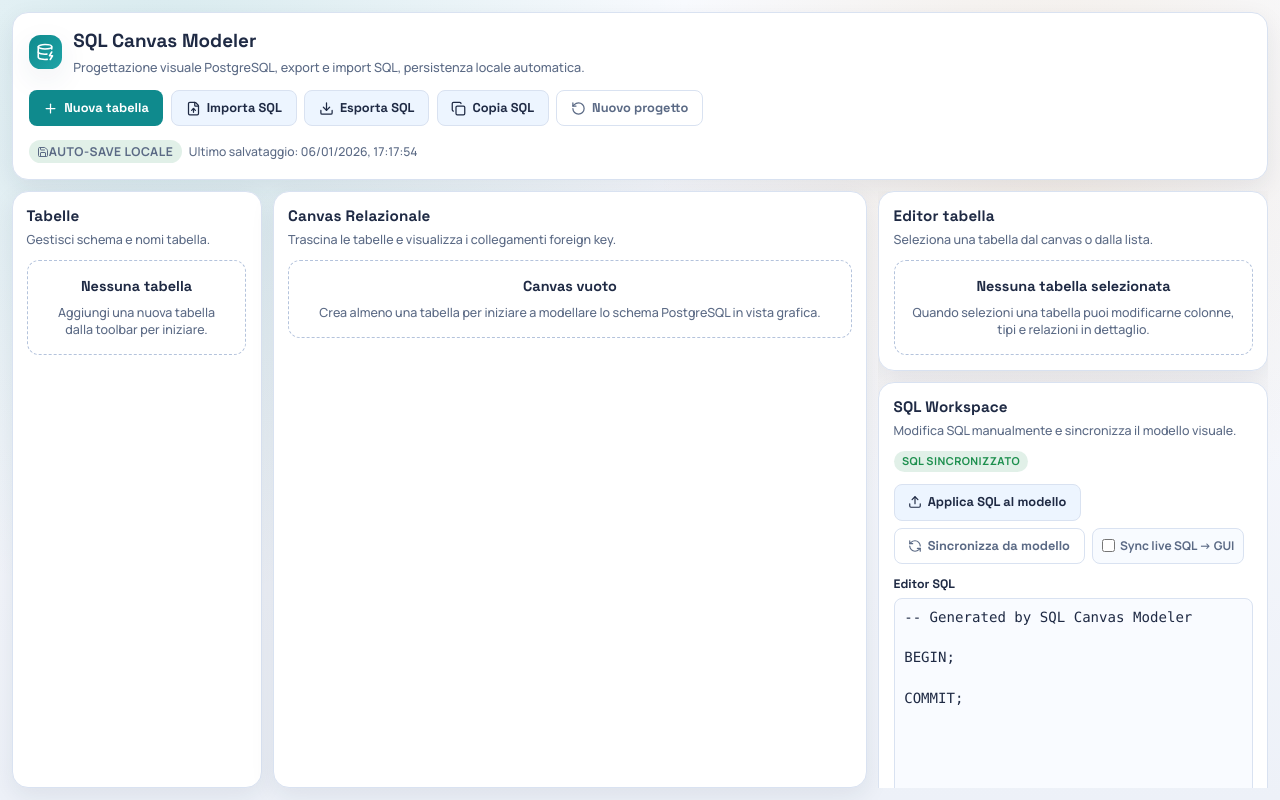
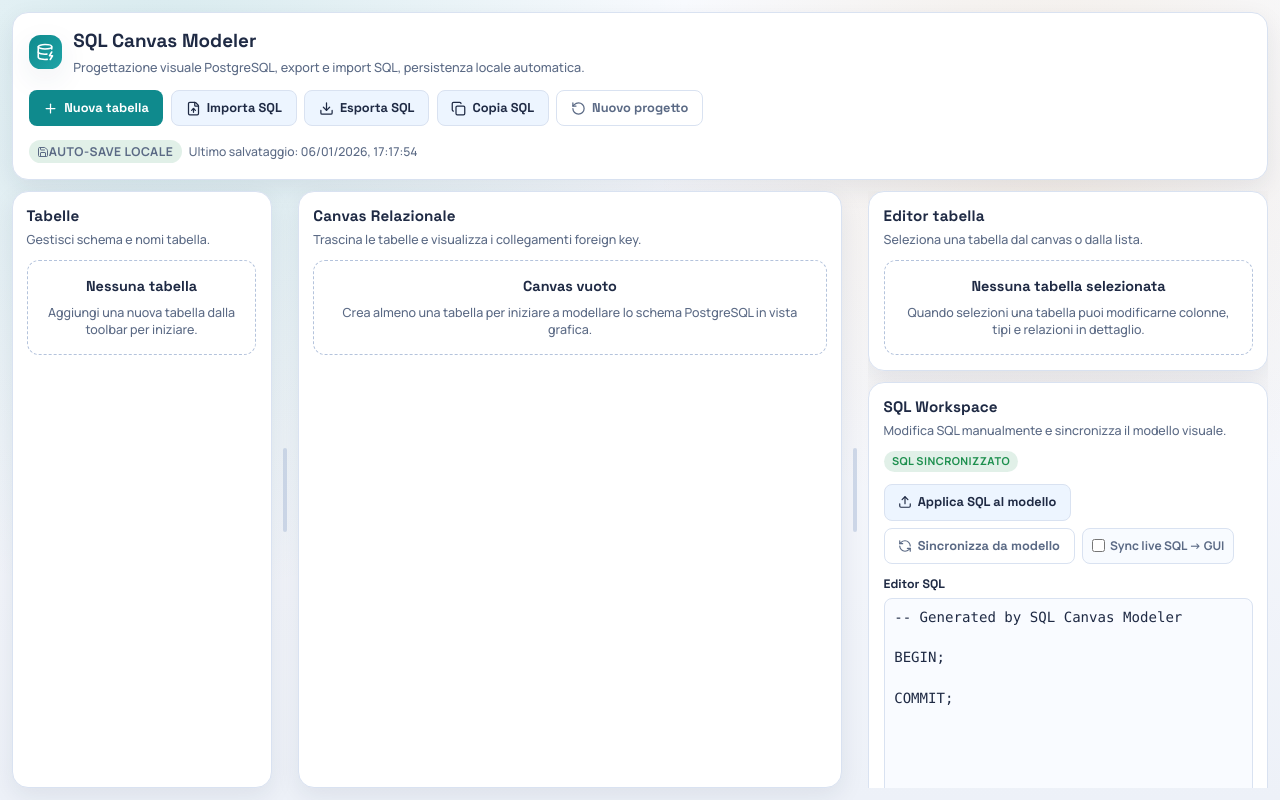
Before and after one commit to d4v3-rm/fe-react-sql-canva, a React (Vite) app: page / in a window 1280 px wide. Built offline with nearby package versions, Linux system fonts and the light colour scheme.

Commit message:
feat: add draggable persisted panel resizing

```diff
--- a/src/app/App.module.scss
+++ b/src/app/App.module.scss
@@ -9,19 +9,34 @@
 }
 
 .layout {
+  --left-pane-width: 260px;
+  --right-pane-width: 400px;
   min-height: 0;
-  display: grid;
-  gap: 0.72rem;
-  grid-template-columns: minmax(220px, 260px) minmax(420px, 1fr) minmax(350px, 430px);
+  display: flex;
+  align-items: stretch;
+  gap: 0.52rem;
 }
 
-.leftPane,
-.centerPane,
-.rightPane {
+.leftPane {
+  width: var(--left-pane-width);
+  min-width: 220px;
+  max-width: 520px;
+  flex: 0 0 var(--left-pane-width);
+  min-height: 0;
+}
+
+.centerPane {
+  min-width: 420px;
+  flex: 1 1 auto;
   min-height: 0;
 }
 
 .rightPane {
+  width: var(--right-pane-width);
+  min-width: 320px;
+  max-width: 620px;
+  flex: 0 0 var(--right-pane-width);
+  min-height: 0;
   display: grid;
   gap: 0.72rem;
   align-content: start;
@@ -29,20 +44,59 @@
   @include m.slim-scrollbar;
 }
 
-@media (max-width: 1360px) {
-  .layout {
-    grid-template-columns: minmax(210px, 250px) minmax(380px, 1fr) minmax(320px, 390px);
+.splitter {
+  flex: 0 0 10px;
+  border-radius: 999px;
+  cursor: col-resize;
+  position: relative;
+  background: transparent;
+  transition: background-color t.$transition-fast;
+
+  &::before {
+    content: '';
+    position: absolute;
+    inset: 0;
+    margin: auto;
+    width: 4px;
+    height: 84px;
+    border-radius: 999px;
+    background: t.$color-border-strong;
+    opacity: 0.6;
+    transition: background-color t.$transition-fast, opacity t.$transition-fast;
+  }
+
+  &:hover::before {
+    background: t.$color-primary;
+    opacity: 1;
+  }
+
+  &:active::before {
+    background: t.$color-primary-strong;
+    opacity: 1;
   }
 }
 
 @media (max-width: 1100px) {
   .layout {
+    display: grid;
     grid-template-columns: 1fr;
+    gap: 0.72rem;
+  }
+
+  .splitter {
+    display: none;
   }
 
   .leftPane,
-  .centerPane,
   .rightPane {
+    width: auto;
+    max-width: none;
+    min-width: 0;
+    flex: initial;
     display: grid;
   }
+
+  .centerPane {
+    min-width: 0;
+  }
 }
--- a/src/app/App.tsx
+++ b/src/app/App.tsx
@@ -1,4 +1,4 @@
-import { useMemo } from 'react'
+import { useMemo, useRef, type CSSProperties, type PointerEvent as ReactPointerEvent } from 'react'
 
 import { SchemaCanvas } from '@/features/canvas/SchemaCanvas'
 import { SqlPreview } from '@/features/sql-preview/SqlPreview'
@@ -6,13 +6,38 @@ import { TableEditor } from '@/features/table-editor/TableEditor'
 import { TableList } from '@/features/table-list/TableList'
 import { Toolbar } from '@/features/toolbar/Toolbar'
 import { generateProjectSql } from '@/lib/sql/generateSql'
+import { useLayoutStore } from '@/store/layoutStore'
 import { useSchemaStore } from '@/store/schemaStore'
 
 import styles from './App.module.scss'
 
+const MIN_LEFT_PANE_WIDTH = 220
+const MIN_RIGHT_PANE_WIDTH = 320
+const MIN_CENTER_PANE_WIDTH = 420
+const TOTAL_SPLITTER_WIDTH = 20
+
+type ResizeTarget = 'left' | 'right'
+
+function clamp(value: number, min: number, max: number): number {
+  return Math.min(Math.max(value, min), max)
+}
+
 export default function App() {
   const tables = useSchemaStore((state) => state.tables)
   const relations = useSchemaStore((state) => state.relations)
+  const leftPaneWidth = useLayoutStore((state) => state.leftPaneWidth)
+  const rightPaneWidth = useLayoutStore((state) => state.rightPaneWidth)
+  const setLeftPaneWidth = useLayoutStore((state) => state.setLeftPaneWidth)
+  const setRightPaneWidth = useLayoutStore((state) => state.setRightPaneWidth)
+  const resetPaneWidths = useLayoutStore((state) => state.resetPaneWidths)
+
+  const layoutRef = useRef<HTMLElement | null>(null)
+  const dragStateRef = useRef<{
+    target: ResizeTarget
+    startX: number
+    startLeft: number
+    startRight: number
+  } | null>(null)
 
   const sqlScript = useMemo(
     () =>
@@ -23,18 +48,98 @@ export default function App() {
     [tables, relations],
   )
 
+  const layoutStyle: CSSProperties = {
+    '--left-pane-width': `${leftPaneWidth}px`,
+    '--right-pane-width': `${rightPaneWidth}px`,
+  } as CSSProperties
+
+  function startResize(target: ResizeTarget, event: ReactPointerEvent<HTMLDivElement>) {
+    if (window.innerWidth <= 1100) {
+      return
+    }
+
+    const layoutElement = layoutRef.current
+    if (!layoutElement) {
+      return
+    }
+
+    event.preventDefault()
+
+    dragStateRef.current = {
+      target,
+      startX: event.clientX,
+      startLeft: leftPaneWidth,
+      startRight: rightPaneWidth,
+    }
+
+    const moveHandler = (moveEvent: PointerEvent) => {
+      const state = dragStateRef.current
+      const currentLayout = layoutRef.current
+      if (!state || !currentLayout) {
+        return
+      }
+
+      const totalWidth = currentLayout.clientWidth
+      const deltaX = moveEvent.clientX - state.startX
+
+      if (state.target === 'left') {
+        const maxLeft = Math.max(
+          MIN_LEFT_PANE_WIDTH,
+          totalWidth - state.startRight - MIN_CENTER_PANE_WIDTH - TOTAL_SPLITTER_WIDTH,
+        )
+        setLeftPaneWidth(clamp(state.startLeft + deltaX, MIN_LEFT_PANE_WIDTH, maxLeft))
+        return
+      }
+
+      const maxRight = Math.max(
+        MIN_RIGHT_PANE_WIDTH,
+        totalWidth - state.startLeft - MIN_CENTER_PANE_WIDTH - TOTAL_SPLITTER_WIDTH,
+      )
+      setRightPaneWidth(clamp(state.startRight - deltaX, MIN_RIGHT_PANE_WIDTH, maxRight))
+    }
+
+    const upHandler = () => {
+      dragStateRef.current = null
+      document.body.style.removeProperty('user-select')
+      window.removeEventListener('pointermove', moveHandler)
+      window.removeEventListener('pointerup', upHandler)
+    }
+
+    document.body.style.userSelect = 'none'
+    window.addEventListener('pointermove', moveHandler)
+    window.addEventListener('pointerup', upHandler)
+  }
+
   return (
     <div className={styles.page}>
       <Toolbar sqlScript={sqlScript} />
 
-      <main className={styles.layout}>
+      <main ref={layoutRef} className={styles.layout} style={layoutStyle}>
         <aside className={styles.leftPane}>
           <TableList />
         </aside>
 
+        <div
+          className={styles.splitter}
+          role="separator"
+          aria-label="Ridimensiona pannello sinistro"
+          aria-orientation="vertical"
+          onDoubleClick={resetPaneWidths}
+          onPointerDown={(event) => startResize('left', event)}
+        />
+
         <section className={styles.centerPane}>
           <SchemaCanvas />
         </section>
+
+        <div
+          className={styles.splitter}
+          role="separator"
+          aria-label="Ridimensiona pannello destro"
+          aria-orientation="vertical"
+          onDoubleClick={resetPaneWidths}
+          onPointerDown={(event) => startResize('right', event)}
+        />
 
         <aside className={styles.rightPane}>
           <TableEditor />
--- /dev/null
+++ b/src/store/layoutStore.ts
@@ -0,0 +1,44 @@
+import { create } from 'zustand'
+import { createJSONStorage, persist } from 'zustand/middleware'
+
+const STORAGE_KEY = 'sql-canvas-layout-v1'
+
+const DEFAULT_LEFT_PANE_WIDTH = 260
+const DEFAULT_RIGHT_PANE_WIDTH = 400
+
+interface LayoutStore {
+  leftPaneWidth: number
+  rightPaneWidth: number
+  setLeftPaneWidth: (width: number) => void
+  setRightPaneWidth: (width: number) => void
+  resetPaneWidths: () => void
+}
+
+export const useLayoutStore = create<LayoutStore>()(
+  persist(
+    (set) => ({
+      leftPaneWidth: DEFAULT_LEFT_PANE_WIDTH,
+      rightPaneWidth: DEFAULT_RIGHT_PANE_WIDTH,
+      setLeftPaneWidth: (width) => {
+        set({ leftPaneWidth: width })
+      },
+      setRightPaneWidth: (width) => {
+        set({ rightPaneWidth: width })
+      },
+      resetPaneWidths: () => {
+        set({
+          leftPaneWidth: DEFAULT_LEFT_PANE_WIDTH,
+          rightPaneWidth: DEFAULT_RIGHT_PANE_WIDTH,
+        })
+      },
+    }),
+    {
+      name: STORAGE_KEY,
+      storage: createJSONStorage(() => localStorage),
+      partialize: (state) => ({
+        leftPaneWidth: state.leftPaneWidth,
+        rightPaneWidth: state.rightPaneWidth,
+      }),
+    },
+  ),
+)
```
